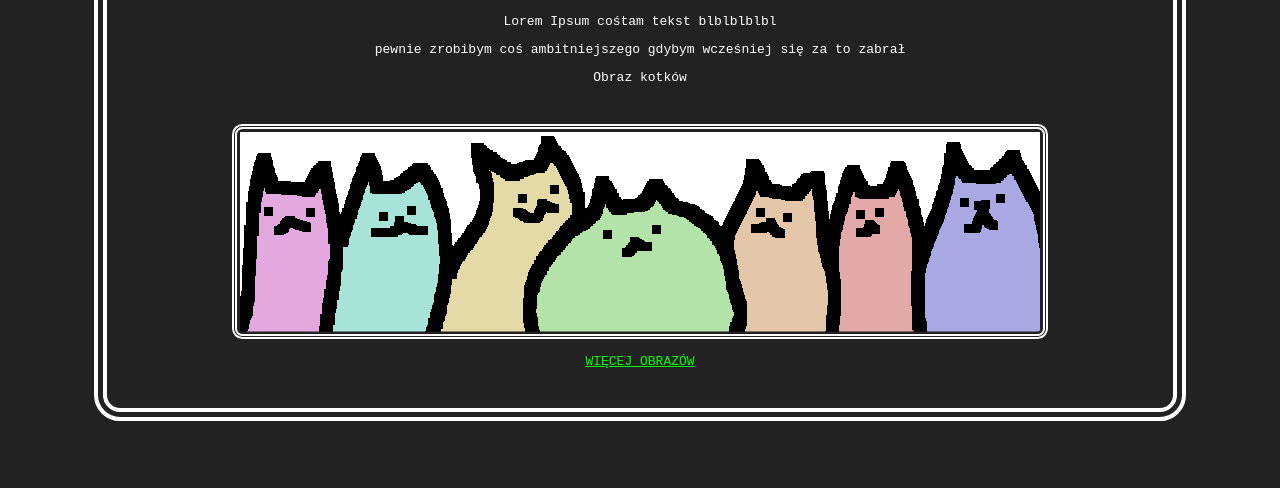
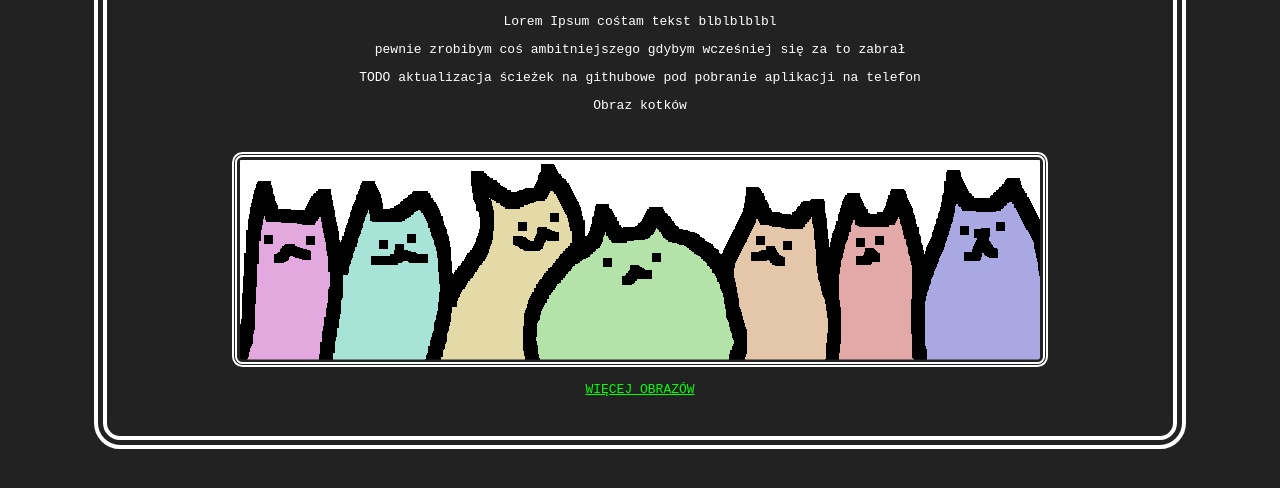
Before and after one commit to mpag-atins/mpag-pwa, a website: page index.html in a window 1280 px wide. Shown: the part 160-648 px from the top of the page. Drawn offline with Linux system fonts and the light colour scheme.

Commit message:
Update index.html

```diff
--- a/index.html
+++ b/index.html
@@ -62,6 +62,7 @@
                     <h1 class="title">Hello World!</h1>
                     <p>Lorem Ipsum cośtam tekst blblblblbl</p>
                     <p>pewnie zrobibym coś ambitniejszego gdybym wcześniej się za to zabrał</p>
+                    <p>TODO aktualizacja ścieżek na githubowe pod pobranie aplikacji na telefon</p>
                     <p>Obraz kotków</p>
                     <img src="images/baner_kotki.png" class="sztuka_nowoczesna">
                     <br><a href="podstrona.html">WIĘCEJ OBRAZÓW</a>
```
